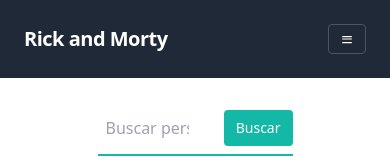
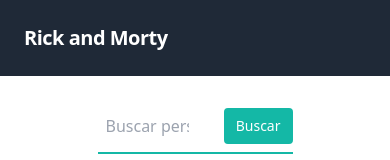
Before and after one commit to JoseGermanx/rickandmorty-challenge-monstruo-creativo, a React (Vite) app: page / in a window 390 px wide. Shown: the top 160 px of the page. Built offline with nearby package versions, Linux system fonts and the light colour scheme; no server answers.

Commit message:
Navbar arreglado

```diff
--- a/src/components/NavBar.jsx
+++ b/src/components/NavBar.jsx
@@ -7,20 +7,6 @@
         <div className="flex items-center flex-shrink-0 text-white mr-6">
             <span className="font-semibold text-xl tracking-tight">Rick and Morty</span>
         </div>
-        <div className="block lg:hidden">
-            <button className="flex items-center px-3 py-2 border rounded text-gray-500 border-gray-600 hover:text-white hover:border-white">
-            <svg className="fill-current h-3 w-3" viewBox="0 0 20 20" xmlns="http://www.w3.org/2000/svg">
-                <title>Opciones</title>
-                <path d="M0 0h20v20H0z" fill="none" />
-                <path
-                fillRule="evenodd"
-                clipRule="evenodd"
-                d="M2 5h16v2H2V5zm0 6h16v-2H2v2zm0 6h16v-2H2v2z"
-                fill="white"
-                />
-            </svg>
-            </button>
-        </div>
         </nav>
 
   </>;
```
